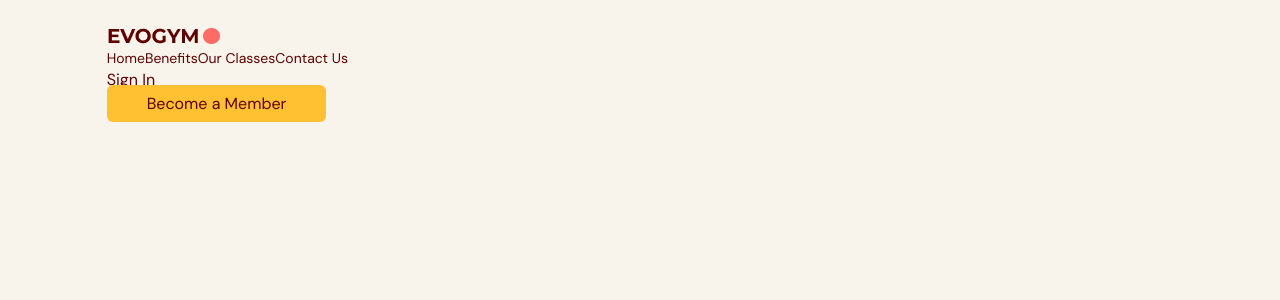
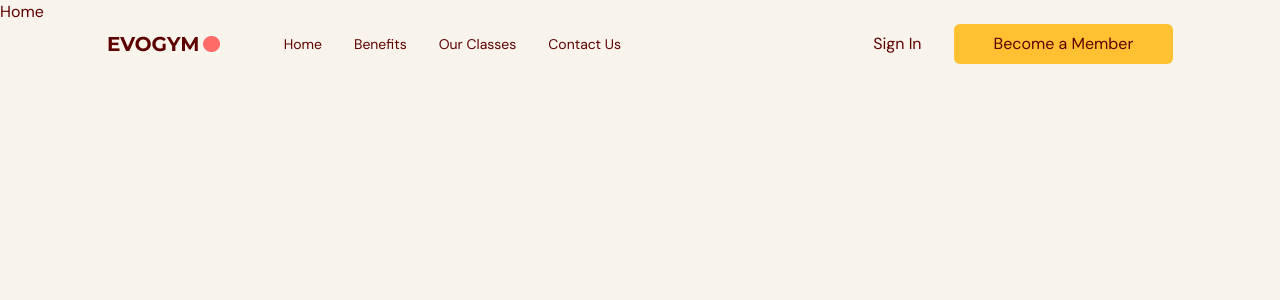
Before and after one commit to LozanoRogelio/GYMEVO, a React (Vite) app: page / in a window 1280 px wide. Shown: the top 300 px of the page. Built offline with nearby package versions, Linux system fonts and the light colour scheme.

Commit message:
Starting the home page and importing images

```diff
--- a/src/App.tsx
+++ b/src/App.tsx
@@ -1,4 +1,5 @@
 import Navbar from "@/scenes/navbar";
+import Home from "@/scenes/home";
 import { useState } from "react";
 import { SelectedPage } from "@/shared/types";
 import { useEffect } from "react";
@@ -17,14 +18,18 @@
       }
       if (window.scrollY !== 0) setIsTopOfPage(false);
     }
-  })
+    window.addEventListener("scroll", handleScroll);
+    return () => window.removeEventListener("scroll", handleScroll);
+  }, []);
 
   return (
     <div className="app bg-gray-20">
       <Navbar
+      isTopOfPage={isTopOfPage}
       selectedPage={selectedPage}
       setSelectedPage={setSelectedPage}
       />
+      <Home setSelectedPage={setSelectedPage} />
     </div>
   )
 }
--- /dev/null
+++ b/src/scenes/home/index.tsx
@@ -0,0 +1,21 @@
+import { SelectedPage } from '@/shared/types';
+import useMediaQuery from "@/hooks/useMediaQuery";
+import ActionButton from "@/shared/ActionButton"
+import HomePageText from "@/assets/HomePageText.png"
+import HomePageGraphic from "@/assets/HomePageGraphic.png"
+import SponsorRedBull from "@/assets/SponsorRedBull.png"
+import SponsorForbes from "@/assets/SponsorForbes.png"
+import SponsorFortune from "@/assets/SponsorFortune.png"
+
+
+type Props = {
+   setSelectedPage: (value: SelectedPage) => void;
+};
+
+function Home({ setSelectedPage }: Props) {
+  return (
+    <div> Home</div>
+  )
+}
+
+export default Home
--- a/src/scenes/navbar/index.tsx
+++ b/src/scenes/navbar/index.tsx
@@ -8,32 +8,37 @@
 
 
 type Props = {
+   isTopOfPage: boolean;
    selectedPage: SelectedPage;
    setSelectedPage: (value: SelectedPage) => void;
 
 };
 
-const Navbar = ({selectedPage, setSelectedPage }: Props) => {
+const Navbar = ({ isTopOfPage, selectedPage, setSelectedPage }: Props) => {
    const flexBetween = "flex items-center justify-between";
    const [isMenuToggled, setIsMenuToggled] = useState<boolean>(false);
-   const isAboveMediumScreens = useMediaQuery("(min-width: 1060px)")
+   const isAboveMediumScreens = useMediaQuery("(min-width: 1060px)");
+   const navbarBackground = isTopOfPage ? "" : "bg-primary-100 drop-shadow";
 
+   return (
+      <nav>
+        <div
+          className={`${navbarBackground} ${flexBetween} fixed top-0 z-30 w-full py-6`}
+        >
+          <div className={`${flexBetween} mx-auto w-5/6`}>
+            <div className={`${flexBetween} w-full gap-16`}>
+              {/* LEFT SIDE */}
+              <img alt="logo" src={Logo} />
 
-   return <nav>
-      <div
-         className={'${flexBetween} fixed top-0 z-30 w-full py-6'}>
-         <div className={'${flexBetween} mx-auto w-5/6'}>
-            <div className={'${flexBetween} w-full gap-16'}>
-               {/* Left Side */}
-               <img alt="logo" src={Logo} />
-               {/* Right Side */}
+              {/* RIGHT SIDE */}
               {isAboveMediumScreens ? (
-                  <div className={'${flexBetween} w-full'}>
-                     <div className={'${flexBetween} gap-8 text-sm'}>
+                <div className={`${flexBetween} w-full`}>
+                  <div className={`${flexBetween} gap-8 text-sm`}>
                     <Link
                       page="Home"
                       selectedPage={selectedPage}
-                           setSelectedPage={setSelectedPage}/>
+                      setSelectedPage={setSelectedPage}
+                    />
                     <Link
                       page="Benefits"
                       selectedPage={selectedPage}
@@ -44,14 +49,17 @@
                       selectedPage={selectedPage}
                       setSelectedPage={setSelectedPage}
                     />
-                        <Link page="Contact Us"
+                    <Link
+                      page="Contact Us"
                       selectedPage={selectedPage}
                       setSelectedPage={setSelectedPage}
                     />
                   </div>
-                     <div className={'${flexBetween} gap-8'}>
+                  <div className={`${flexBetween} gap-8`}>
                     <p>Sign In</p>
-                        <ActionButton setSelectedPage={setSelectedPage}>Become a Member</ActionButton>
+                    <ActionButton setSelectedPage={setSelectedPage}>
+                      Become a Member
+                    </ActionButton>
                   </div>
                 </div>
               ) : (
@@ -65,21 +73,24 @@
             </div>
           </div>
         </div>
-      {/* Mobile Menu Modal */}
+
+        {/* MOBILE MENU MODAL */}
         {!isAboveMediumScreens && isMenuToggled && (
           <div className="fixed right-0 bottom-0 z-40 h-full w-[300px] bg-primary-100 drop-shadow-xl">
-            {/* Close Icon */}
+            {/* CLOSE ICON */}
             <div className="flex justify-end p-12">
               <button onClick={() => setIsMenuToggled(!isMenuToggled)}>
                 <XMarkIcon className="h-6 w-6 text-gray-400" />
               </button>
             </div>
-            {/* Menu Items */}
+
+            {/* MENU ITEMS */}
             <div className="ml-[33%] flex flex-col gap-10 text-2xl">
               <Link
                 page="Home"
                 selectedPage={selectedPage}
-                  setSelectedPage={setSelectedPage}/>
+                setSelectedPage={setSelectedPage}
+              />
               <Link
                 page="Benefits"
                 selectedPage={selectedPage}
@@ -90,15 +101,16 @@
                 selectedPage={selectedPage}
                 setSelectedPage={setSelectedPage}
               />
-               <Link page="Contact Us"
+              <Link
+                page="Contact Us"
                 selectedPage={selectedPage}
                 setSelectedPage={setSelectedPage}
               />
             </div>
           </div>
-
         )}
-   </nav>;
+      </nav>
+    );
   };
 
-export default Navbar
+  export default Navbar;
```
Lines whose indentation alone changed are shown as unchanged.
